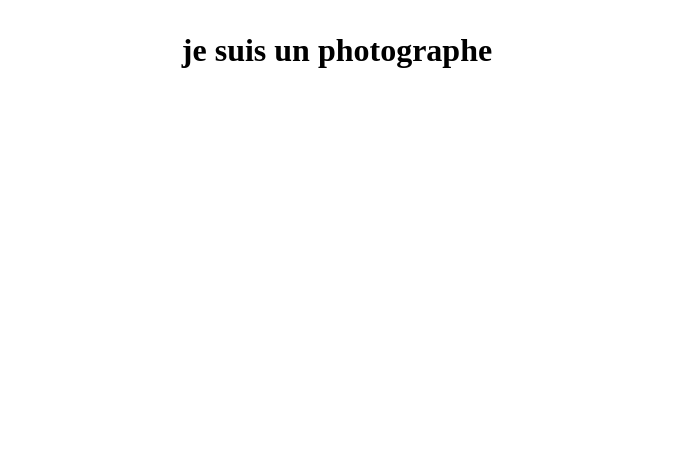
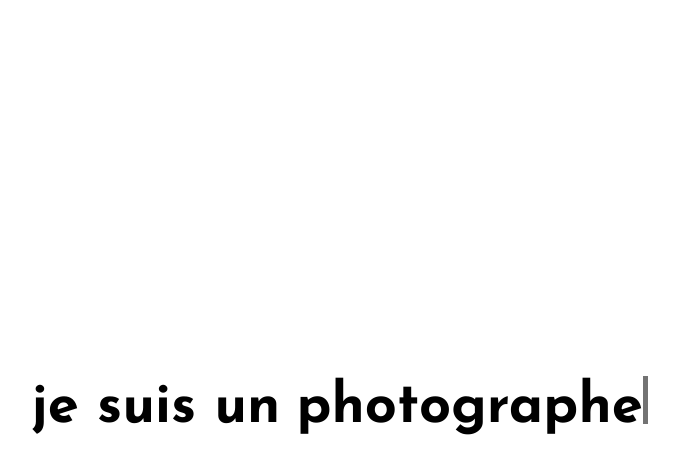
Before and after one commit to hichem840/aprendre-JavaScript, a plain HTML site: page data/text-typing/index.html in a window 1280 px wide. Shown: the whole page, without its empty margins (303-982 px from the left). Drawn offline with Linux system fonts and the light colour scheme.

Commit message:
add style

```diff
--- a/data/text-typing/app.js
+++ b/data/text-typing/app.js
@@ -11,7 +11,7 @@ const createLetter = () => {
 
   setTimeout(() => {
     letter.remove();
-  }, 2800);
+  },2800);
 };
 
 const loop = () => {
@@ -33,4 +33,5 @@ const loop = () => {
     }
   }, 60);
 };
+
 loop();
--- a/data/text-typing/index.html
+++ b/data/text-typing/index.html
@@ -9,7 +9,8 @@
 </head>
 <body>
 
-    <h3 id="target">je suis un </h3>
+    <h3>je suis un </h3>
+    <h3 id="target"></h3>
 <script src="./app.js"></script>
 </body>
 </html>
--- a/data/text-typing/style.css
+++ b/data/text-typing/style.css
@@ -1,9 +1,36 @@
-h3{
- font-size: 2rem;
-text-align: center;
+@import url("https://fonts.googleapis.com/css2?family=Josefin+Sans:wght@700&display=swap");
 
+body {
+  min-height: 100vh;
+  font-family: "Josefin Sans", sans-serif;
+  display: flex;
+  align-items: center;
+  justify-content: center;
+  overflow: hidden;
+  font-size: 3rem;
 }
-body{
-    overflow: hidden;
-    height: 100vh;
+#target {
+  margin-left: 1rem;
+  position: relative;
 }
+
+#target::after {
+  content: "";
+  position: absolute;
+  height: 3rem;
+  width: 5px;
+  background: black;
+  top: 0px;
+  transform: translateY(-4px);
+  right: -5px;
+  animation: anim 0.8s linear infinite;
+}
+
+@keyframes anim {
+  50% {
+    opacity: 0.1;
+  }
+  100% {
+    opacity: 1;
+  }
+}
```
